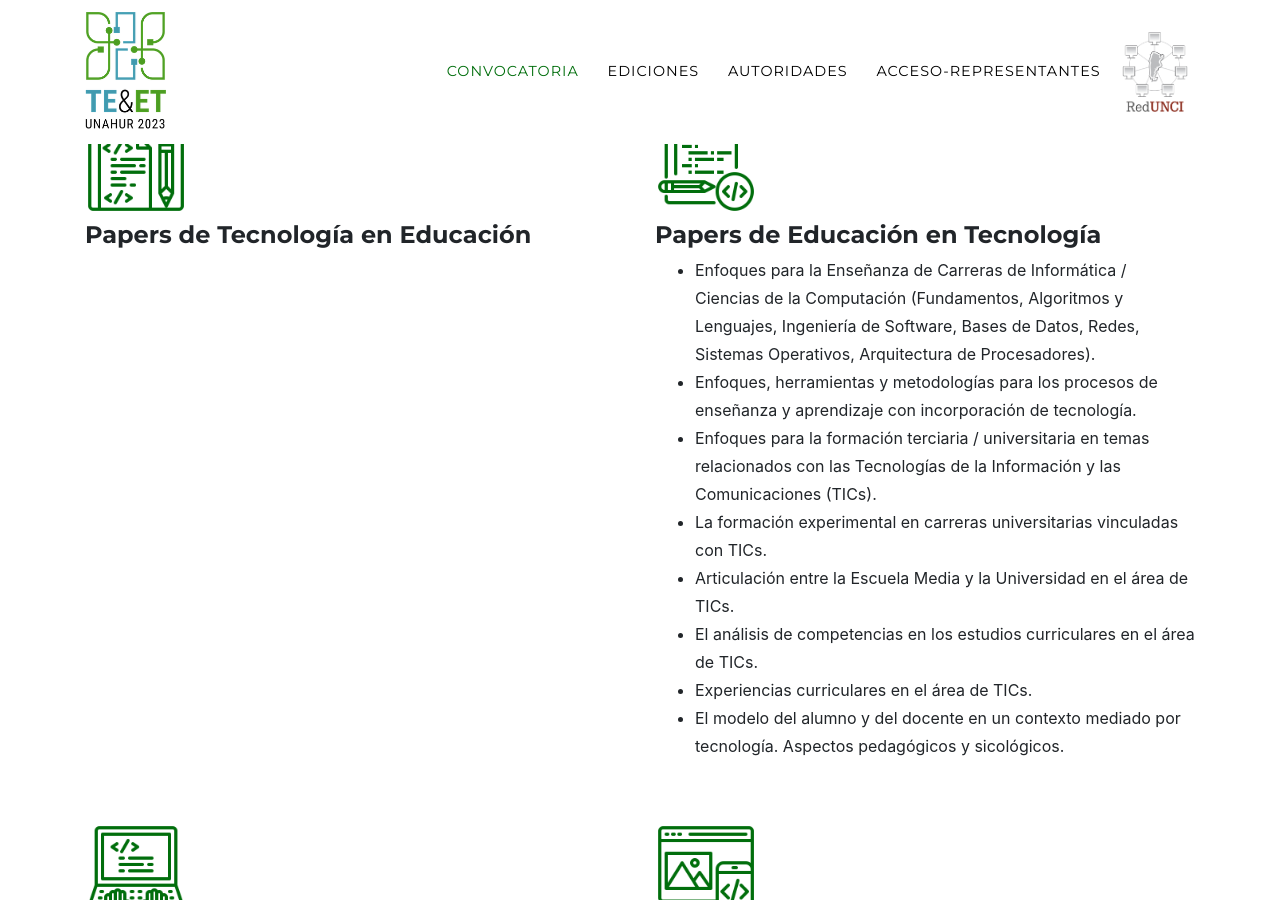
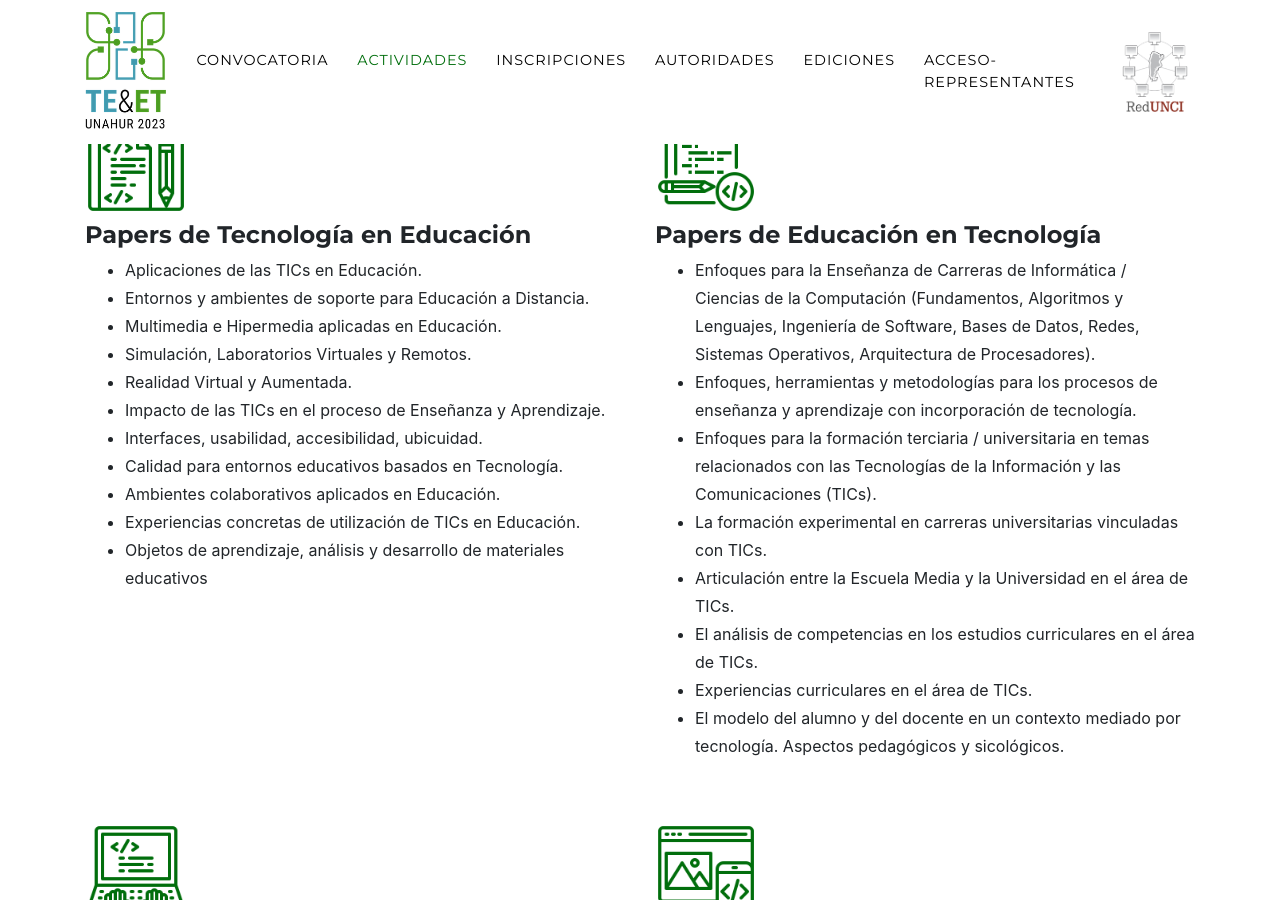
Before and after one commit to teyet2023unahur/teyet2023-2, a Jekyll site: the page built from index.md, in a window 1280 px wide and 900 px high, scrolled down 1908 px. Built offline with Jekyll 4.4.1, drawn with Linux system fonts in a browser that asks for light colours; some web fonts are replaced; some of the changed text lies outside the part shown.

Commit message:
Sección inscripciones

```diff
--- a/_data/sitetext.yml
+++ b/_data/sitetext.yml
@@ -214,7 +214,18 @@
     list:
       - title: "Papers de Tecnología en Educación"
         image: assets/img/actividades/001-desarrollo-web.png
-
+        aspects:
+          - title: "Aplicaciones de las TICs en Educación."
+          - title: "Entornos y ambientes de soporte para Educación a Distancia."
+          - title: "Multimedia e Hipermedia aplicadas en Educación."
+          - title: "Simulación, Laboratorios Virtuales y Remotos."
+          - title: "Realidad Virtual y Aumentada."
+          - title: "Impacto de las TICs en el proceso de Enseñanza y Aprendizaje."
+          - title: "Interfaces, usabilidad, accesibilidad, ubicuidad."
+          - title: "Calidad para entornos educativos basados en Tecnología."
+          - title: "Ambientes colaborativos aplicados en Educación."
+          - title: "Experiencias concretas de utilización de TICs en Educación."
+          - title: "Objetos de aprendizaje, análisis y desarrollo de materiales educativos"
       - title: "Papers de Educación en Tecnología"
         image: assets/img/actividades/002-codificacin.png
         aspects:
@@ -263,6 +274,28 @@
                     consideración que permita su correcto referato (validez, interés, calidad formal).
                     Los Demos Educativos son desarrollos concretos/productos que de aprobarse, se mostrarán
                     a través un video."
+
+  inscripciones:
+    title: Inscripciones
+    section: inscripciones
+    header:
+      - title: Participacion
+      - title: Costo
+      - title: Link de inscripción
+      - title: Inscripción al almuerzo
+    content:
+      - title: Asistente autor
+        costo: $
+        button: "Participación"
+        buttonlink: ""
+        button2: "Almuerzo"
+        buttonlink2: ""
+      - title: Asistente general
+        costo: $
+        button: "Participación"
+        buttonlink: ""
+        button2: "Almuerzo"
+        buttonlink2: ""
 
   timeline:
     title: "Actividades"
--- a/_includes/actividades.html
+++ b/_includes/actividades.html
@@ -32,7 +32,8 @@
         </div>
         <div class="row">
             <div class="col-lg-12 text-center">
-                <h2 class="section-heading text-uppercase">Link a RedUnci</h2>
+                <h4 class="section-heading text-uppercase">Link a RedUnci</h4>
+                <a href="https://redunci.info.unlp.edu.ar/">https://redunci.info.unlp.edu.ar/</a>
             </div>
         </div>
     </div>
--- /dev/null
+++ b/_includes/inscripciones.html
@@ -0,0 +1,46 @@
+<!-- Inscripciones -->
+{% if site.locale and site.locale != "" and site.locale != nil %}
+<section class="page-section" id="{{ site.data.sitetext[site.locale].inscripciones.section | default: "inscripciones" }}">
+    <div class="container">
+        <div class="row">
+            <div class="col-lg-12 text-center">
+                <h2 class="section-heading text-uppercase">{{ site.data.sitetext[site.locale].inscripciones.title | default: "inscripciones" }}</h2>
+            </div>
+        </div>
+        <div class="row">
+            <div class="col-lg-12 text-center">
+                <table class="table table-bordered">
+                    <thead>
+                        <tr>
+                            {% for row in site.data.sitetext[site.locale].inscripciones.header %}
+                            <th>{{ row.title | markdownify}}</th>
+                            {% endfor %}
+                        </tr>
+                    </thead>
+                    <tbody>
+                        {% for item in site.data.sitetext[site.locale].inscripciones.content %}
+                        <tr>
+                            <td>{{ item.title | markdownify }}</td>
+                            <td>{{ item.costo | markdownify }}</td>
+                            <td>
+                                {%- if item.button -%}
+                                <a class="btn btn-primary btn-l text-uppercase js-scroll-trigger" href="{{ item.buttonlink }}">{{ item.button }}</a>
+	                            {%- endif -%}
+                            </td>
+                            <td>
+                                {%- if item.button2 -%}
+                                <a class="btn btn-primary btn-l text-uppercase js-scroll-trigger" href="{{ item.buttonlink2 }}">{{ item.button2 }}</a>
+                                {%- endif -%}
+                            </td>
+                        </tr>
+                        {% endfor %}
+                    </tbody>
+                </table>
+            </div>
+        </div>
+    </div>
+</section>
+{% else %}
+
+{% endif %}
+<!-- End Inscripciones -->
--- a/_layouts/home.html
+++ b/_layouts/home.html
@@ -6,5 +6,6 @@
 
 {% include convocatoria.html %}
 {% include actividades.html %}
+{% include inscripciones.html %}
 {% include portfolio_grid.html %}
 {% include about.html %}
```
Also changed, not shown: _data/navigation.yml (+6 -2 lines).
